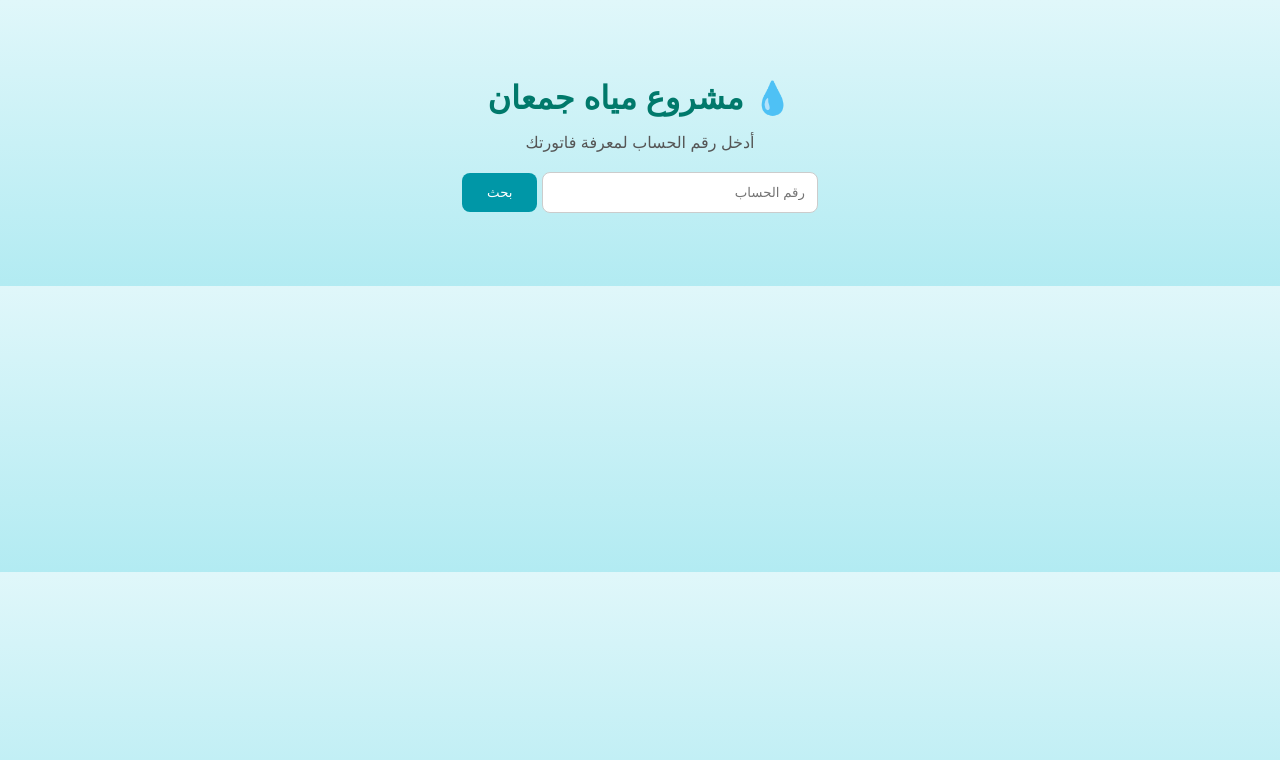
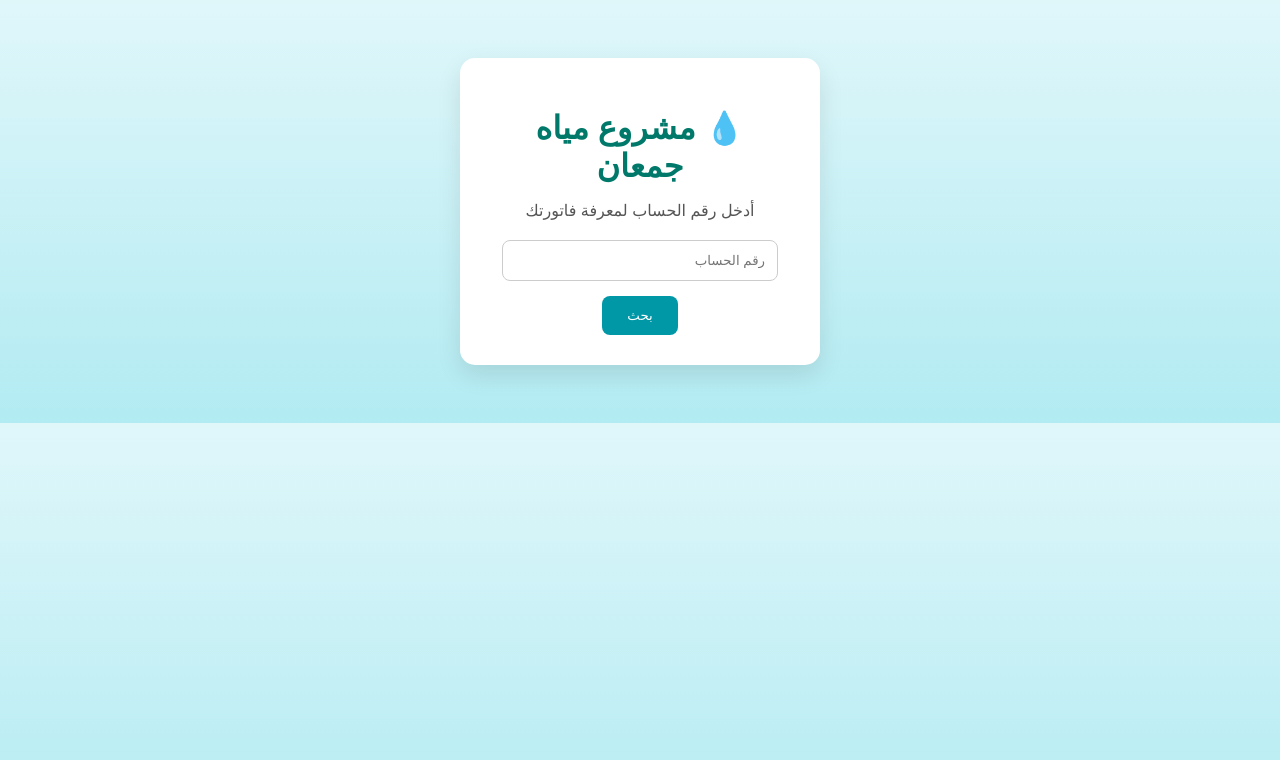
Before and after one commit to jumanproject80-cyber/jumaan-water, a website: page index.html in a window 1280 px wide. Drawn offline with Linux system fonts and the light colour scheme.

Commit message:
add card layout

```diff
--- a/index.html
+++ b/index.html
@@ -10,13 +10,15 @@
 
 <body>
 
-    <h1>💧 مشروع مياه جمعان</h1>
+    <div class="card">
+        <h1>💧 مشروع مياه جمعان</h1>
 
-    <p>أدخل رقم الحساب لمعرفة فاتورتك</p>
+        <p>أدخل رقم الحساب لمعرفة فاتورتك</p>
 
-    <input type="text" id="accountNumber" placeholder="رقم الحساب">
+        <input type="text" id="accountNumber" placeholder="رقم الحساب">
 
-    <button>بحث</button>
+        <button>بحث</button>
+    </div>
 
 </body>
 
--- a/style.css
+++ b/style.css
@@ -35,3 +35,12 @@ button {
 button:hover {
     background-color: #007c91;
 }
+
+.card {
+    background: white;
+    padding: 30px;
+    border-radius: 15px;
+    width: 300px;
+    margin: auto;
+    box-shadow: 0 10px 25px rgba(0, 0, 0, 0.1);
+}
```
